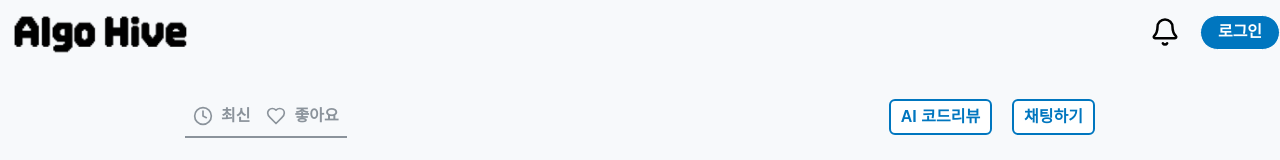
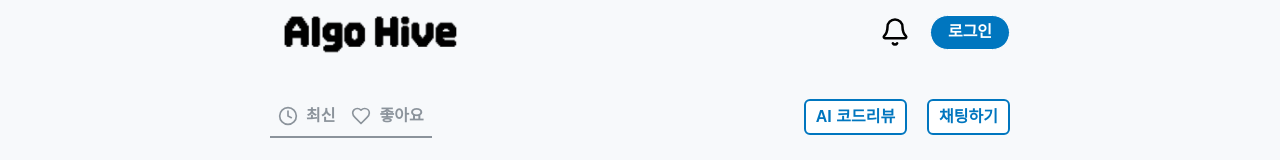
Before and after one commit to six-goguma/Algo-Hive-FE, a React (Vite) app: page / in a window 1280 px wide. Shown: the top 160 px of the page. Built offline with nearby package versions, Linux system fonts and the light colour scheme; a web font is replaced by a local one.

Commit message:
fix: global padding 값 수정

```diff
--- a/src/shared/themes/global/features/global-style.ts
+++ b/src/shared/themes/global/features/global-style.ts
@@ -48,10 +48,10 @@ const config = {
         fontSize: 'md',
         px: {
           base: '16px',
-          xs: '16px',
           sm: '16px',
-          md: '64px',
-          lg: '270px',
+          md: '16px',
+          lg: '64px',
+          xl: '270px',
         },
       },
     },
```
